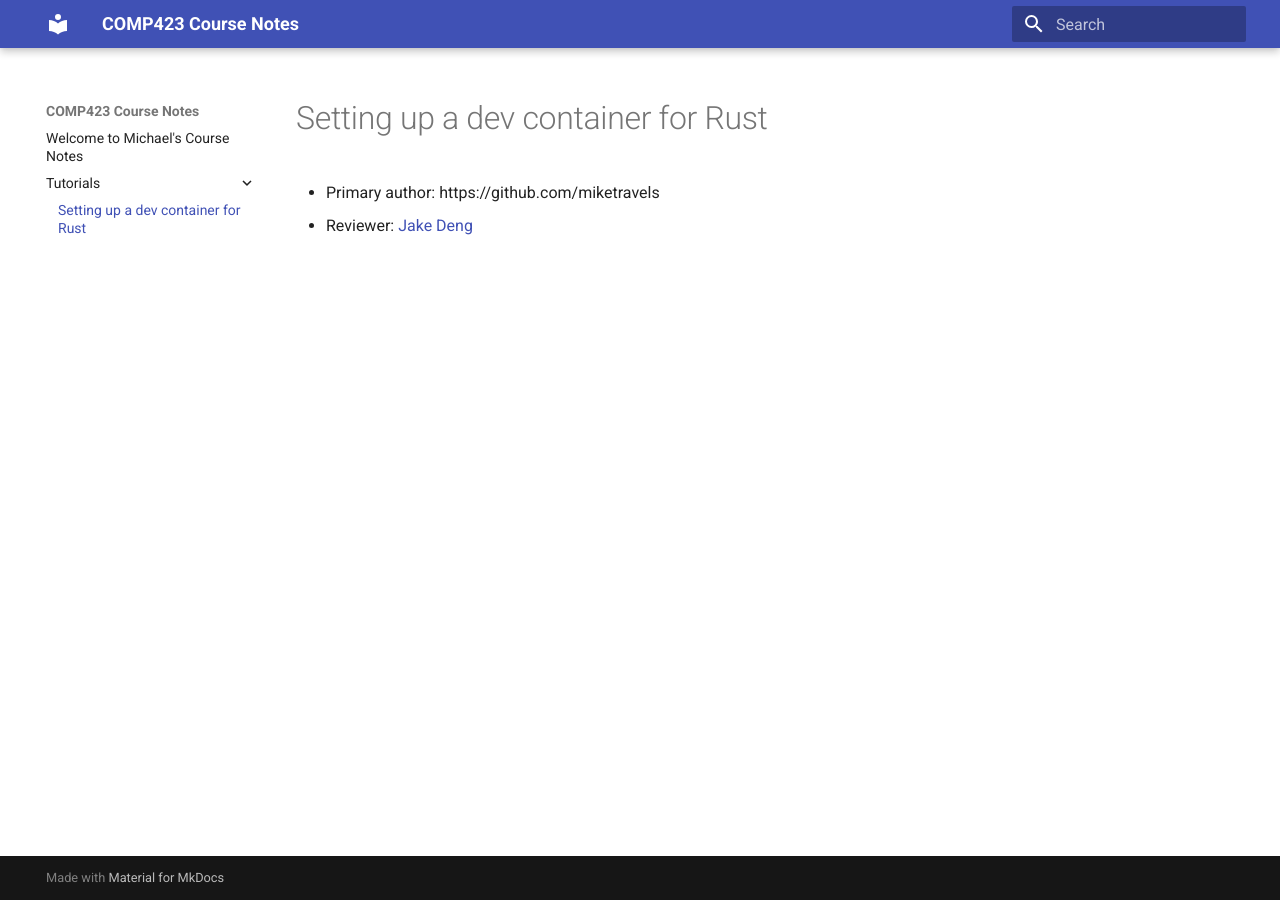
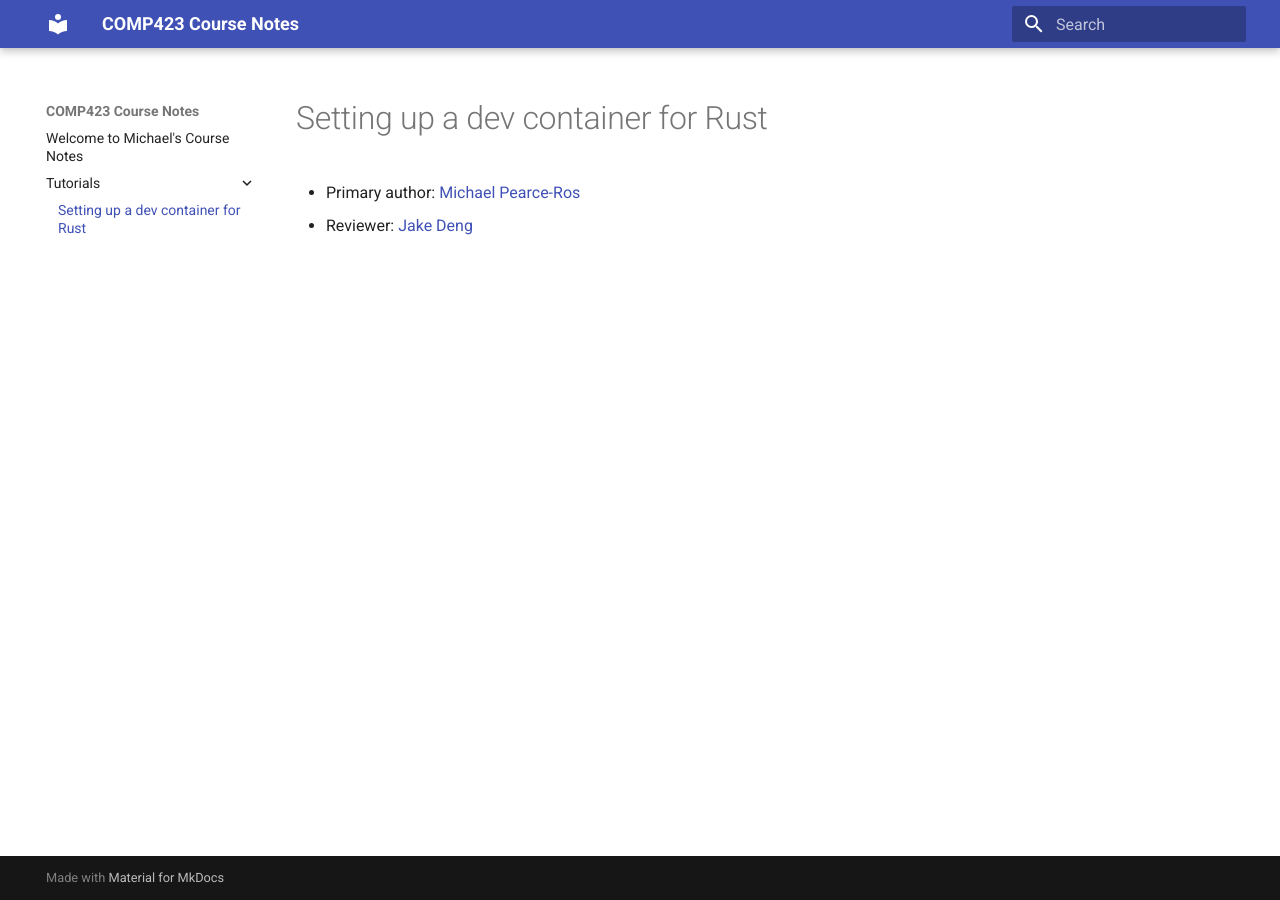
Before and after one commit to miketravels/comp423-course-notes, an MkDocs documentation site: the page built from docs/tutorials/rust-setup.md, in a window 1280 px wide. Built offline with MkDocs 1.6.1 and Material for MkDocs 9.7.7, drawn with Linux system fonts in a browser that asks for light colours.

Commit message:
Fixed author formatting

```diff
--- a/docs/tutorials/rust-setup.md
+++ b/docs/tutorials/rust-setup.md
@@ -1,4 +1,4 @@
 # Setting up a dev container for Rust
 
-* Primary author: https://github.com/miketravels
+* Primary author: [Michael Pearce-Ros](https://github.com/miketravels)
 * Reviewer: [Jake Deng](https://github.com/jakethellama)
```
